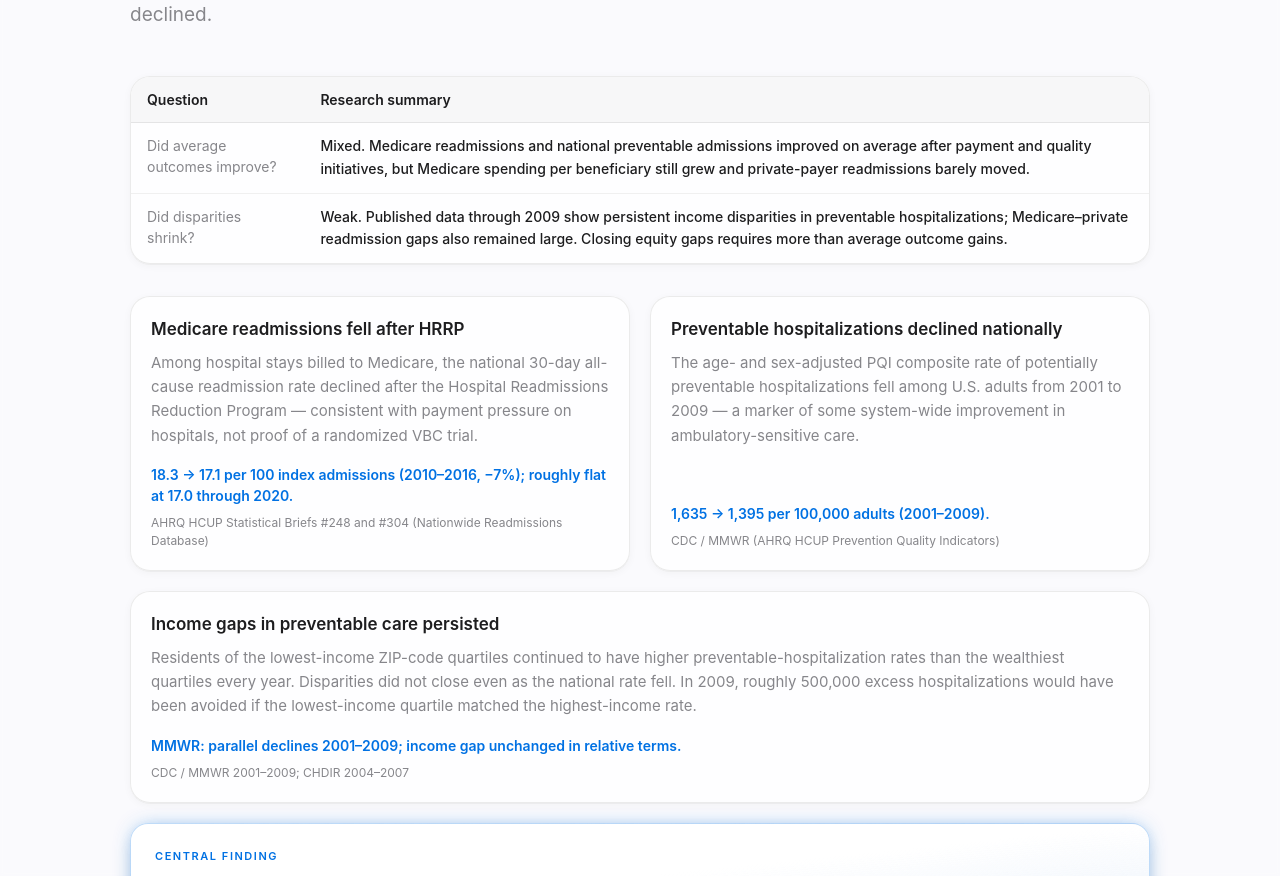
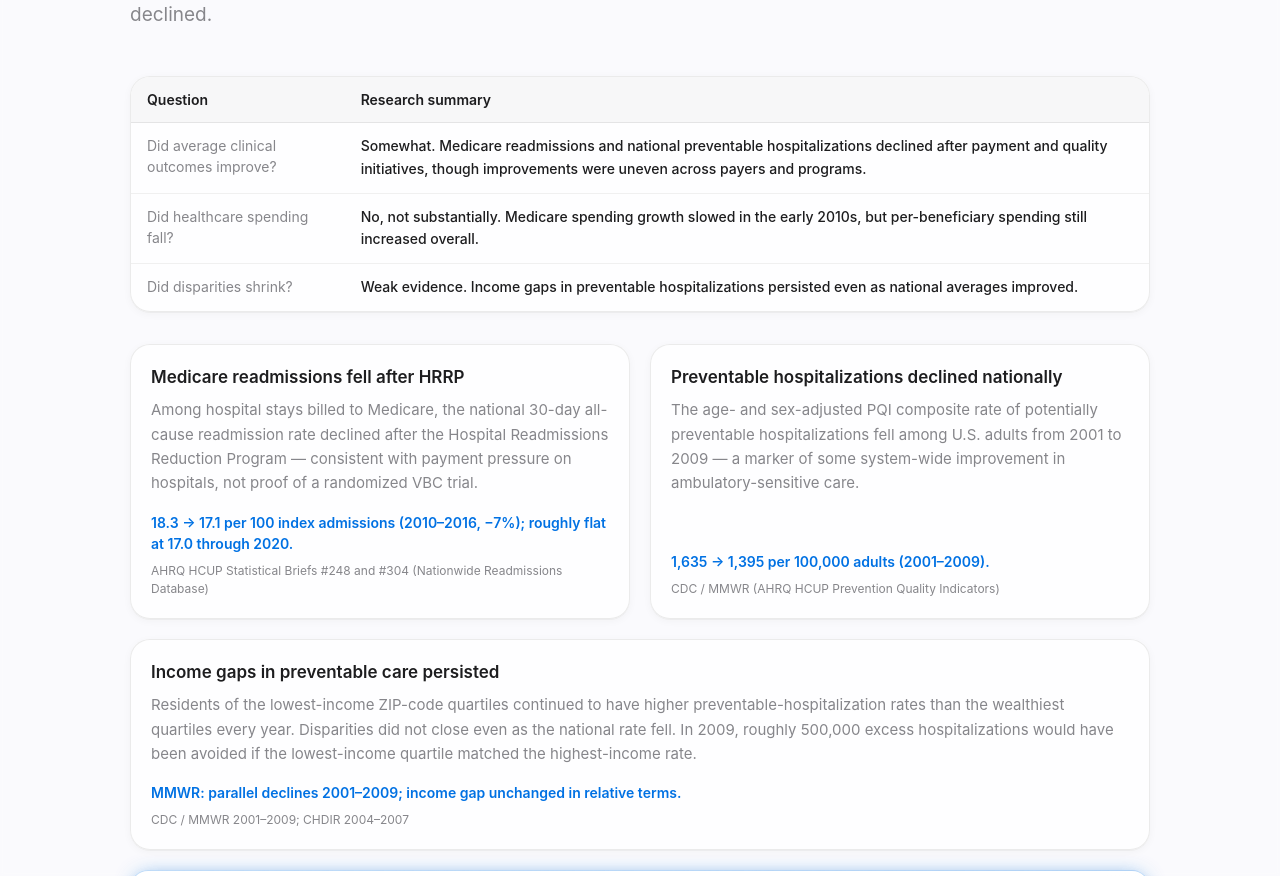
Before and after one commit to amiyais-bit/Econ30, a React (Vite) app: page / in a window 1280 px wide. Shown: the part 4285-5161 px from the top of the page. Built offline with nearby package versions, Linux system fonts and the light colour scheme.

Commit message:
Update Outcomes Analysis research summary table.
Adds spending and clinical-outcomes questions with revised summaries on uneven improvement and persistent disparities.

Co-authored-by: Cursor <cursoragent@cursor.com>

```diff
--- a/src/components/OutcomesAnalysis.tsx
+++ b/src/components/OutcomesAnalysis.tsx
@@ -7,13 +7,8 @@ import {
   centralFindingCallout,
   getOutcomeClaim,
   outcomesDisplayOrder,
-  outcomesVerdict,
+  outcomesVerdictRows,
 } from "../data/outcomesData";
-
-const verdictRows = [
-  { question: "Did average outcomes improve?", answer: outcomesVerdict.average },
-  { question: "Did disparities shrink?", answer: outcomesVerdict.equity },
-];
 
 function ClaimCard({ item }: { item: typeof centralFinding }) {
   return (
@@ -43,7 +38,7 @@ export default function OutcomesAnalysis() {
             </tr>
           </thead>
           <tbody>
-            {verdictRows.map((row) => (
+            {outcomesVerdictRows.map((row) => (
               <tr key={row.question} className="border-b border-black/[0.06] last:border-0">
                 <td className="px-4 py-3 align-top text-ink-secondary">{row.question}</td>
                 <td className="px-4 py-3 align-top font-medium leading-relaxed text-ink">
--- a/src/data/outcomesData.ts
+++ b/src/data/outcomesData.ts
@@ -59,12 +59,23 @@ export const centralFinding: OutcomeClaim = {
 export const centralFindingCallout =
   "This is the central empirical finding of this project: VBC lifted the mean. It did not close the gap.";
 
-export const outcomesVerdict = {
-  average:
-    "Mixed. Medicare readmissions and national preventable admissions improved on average after payment and quality initiatives, but Medicare spending per beneficiary still grew and private-payer readmissions barely moved.",
-  equity:
-    "Weak. Published data through 2009 show persistent income disparities in preventable hospitalizations; Medicare–private readmission gaps also remained large. Closing equity gaps requires more than average outcome gains.",
-};
+export const outcomesVerdictRows = [
+  {
+    question: "Did average clinical outcomes improve?",
+    answer:
+      "Somewhat. Medicare readmissions and national preventable hospitalizations declined after payment and quality initiatives, though improvements were uneven across payers and programs.",
+  },
+  {
+    question: "Did healthcare spending fall?",
+    answer:
+      "No, not substantially. Medicare spending growth slowed in the early 2010s, but per-beneficiary spending still increased overall.",
+  },
+  {
+    question: "Did disparities shrink?",
+    answer:
+      "Weak evidence. Income gaps in preventable hospitalizations persisted even as national averages improved.",
+  },
+];
 
 export type OutcomesBlock =
   | { type: "claim"; title: string }
```
